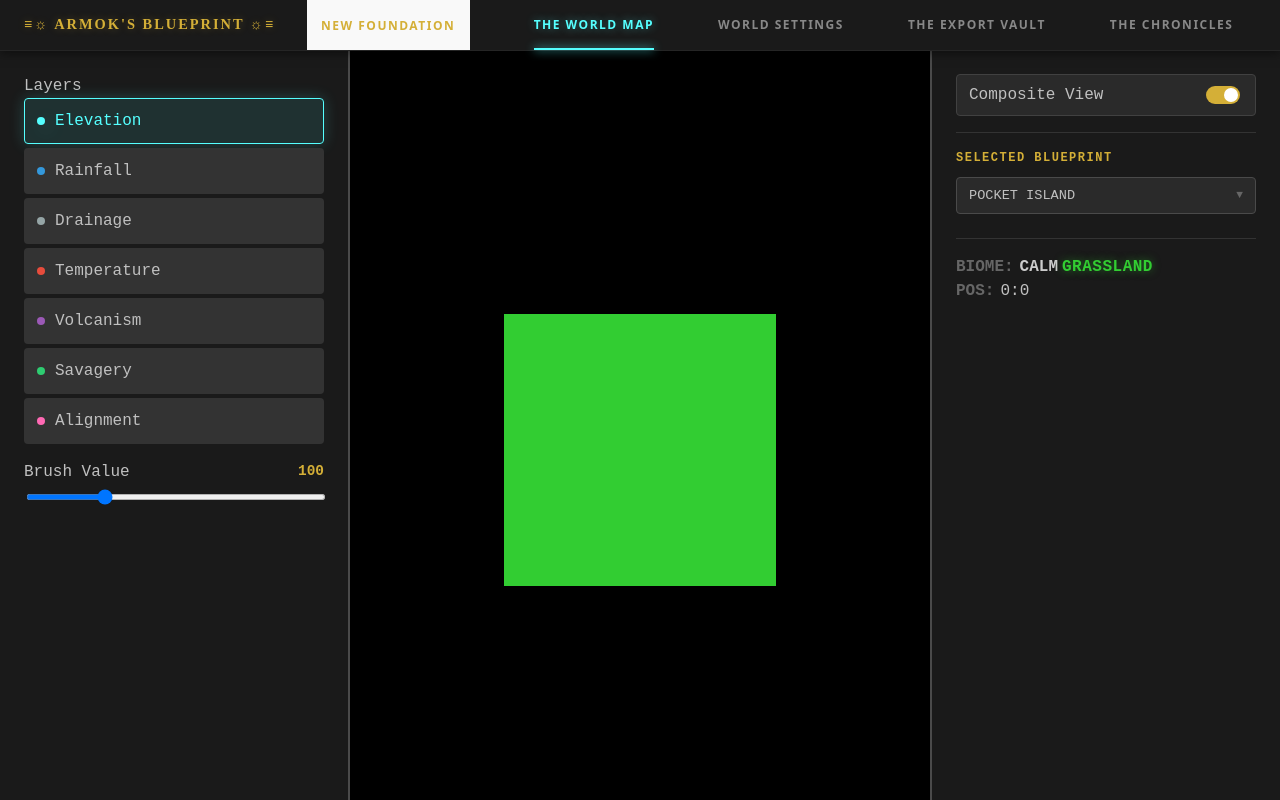
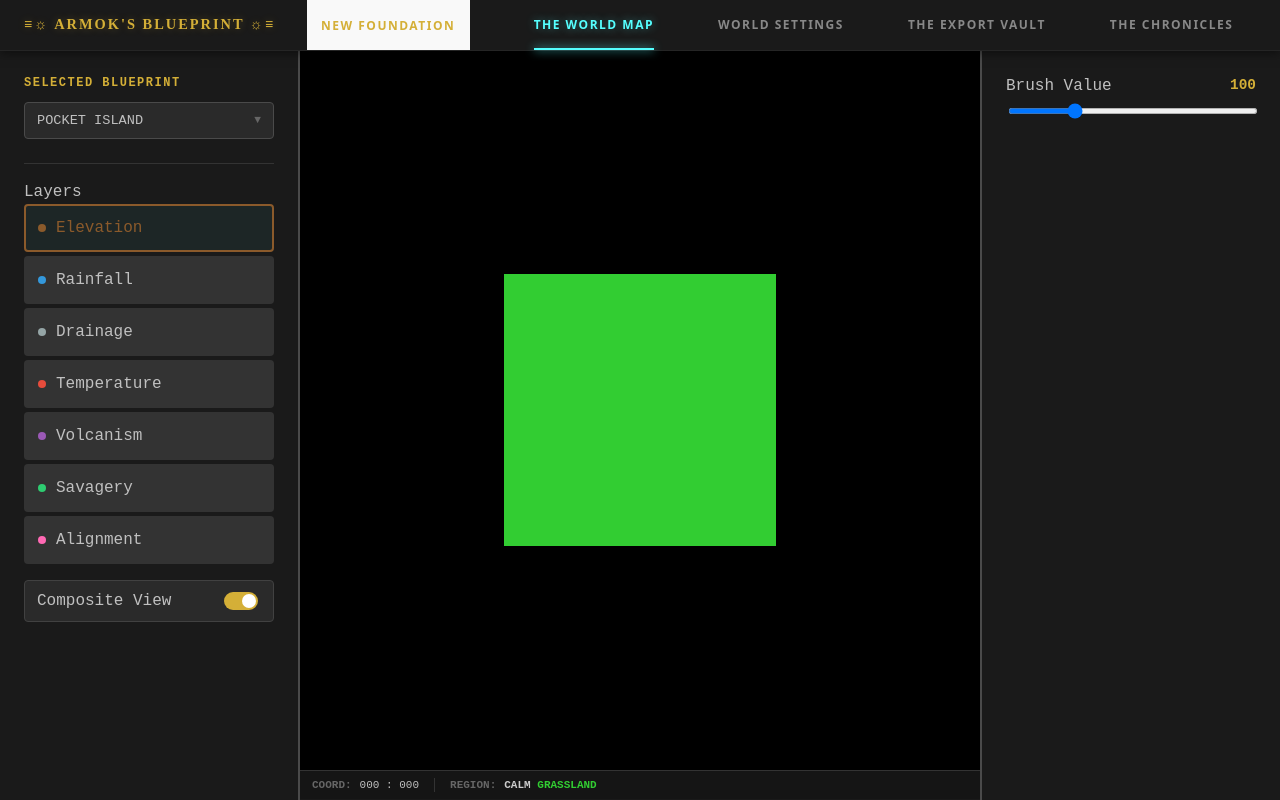
Before and after one commit to Pythongor/armoks-blueprint, a React (Vite) app: page / in a window 1280 px wide. Both pictures are taken after a click on the button "PREPARE THE BLUEPRINTS". Built offline with nearby package versions, Linux system fonts and the light colour scheme.

Commit message:
Map page rearrangement

```diff
--- a/src/components/pages/map/LayersRadioGroup/LayersRadioGroup.module.scss
+++ b/src/components/pages/map/LayersRadioGroup/LayersRadioGroup.module.scss
@@ -18,15 +18,12 @@
   height: 0;
 
   &:checked + .radioContent {
-    // background: $ui-light-gray;
-    border-color: $ui-active;
-    color: $ui-active;
-    background: rgba($ui-active, 0.1);
-    box-shadow: 0 0 15px rgba($ui-active, 0.2);
-
-    .indicator {
-      background: $ui-active;
-      box-shadow: 5px 5px 20px rgba($ui-active, 0.2);
+    @each $layer, $color in $layer-colors {
+      .radioLabel__#{$layer} & {
+        border-color: $color;
+        color: $color;
+        background: rgba($ui-active, 0.05);
+      }
     }
   }
 }
@@ -40,6 +37,7 @@
   align-items: center;
   transition: all 0.2s;
   user-select: none;
+  border: 2px solid transparent;
 
   &:hover {
     background: $ui-light-gray;
@@ -52,10 +50,9 @@
   height: 8px;
   border-radius: 50%;
   margin-right: 10px;
-  // border: 2px solid $ui-silver;
 
   @each $layer, $color in $layer-colors {
-    &.#{$layer} {
+    .radioLabel__#{$layer} & {
       background: $color;
     }
   }
--- a/src/components/pages/map/LayersRadioGroup/LayersRadioGroup.tsx
+++ b/src/components/pages/map/LayersRadioGroup/LayersRadioGroup.tsx
@@ -23,7 +23,10 @@ export function LayersRadioGroup() {
       <label className={styles.label}>Layers</label>
       <div className={styles.radioGroup}>
         {layers.map((layer) => (
-          <label key={layer.id} className={styles.radioLabel}>
+          <label
+            key={layer.id}
+            className={cn(styles.radioLabel, styles[`radioLabel__${layer.id}`])}
+          >
             <input
               type="radio"
               name="activeLayer"
@@ -33,7 +36,7 @@ export function LayersRadioGroup() {
               className={styles.radioInput}
             />
             <div className={styles.radioContent}>
-              <span className={cn(styles.indicator, styles[layer.id])} />
+              <span className={styles.indicator} />
               {layer.label}
             </div>
           </label>
--- a/src/components/pages/map/LeftSidebar/LeftSidebar.module.scss
+++ b/src/components/pages/map/LeftSidebar/LeftSidebar.module.scss
@@ -1,7 +1,8 @@
 @use "@styles/variables" as *;
 
 .base {
-  width: 300px;
+  height: 100%;
+  grid-area: left;
   border-right: 2px solid $panel-border;
   padding: 1.5rem;
   display: flex;
--- a/src/components/pages/map/LeftSidebar/LeftSidebar.tsx
+++ b/src/components/pages/map/LeftSidebar/LeftSidebar.tsx
@@ -1,16 +1,22 @@
-import { BrushSlider } from "../BrushSlider/BrushSlider";
+import { CompositeToggle } from "../CompositeToggle/CompositeToggle";
 import { LayersRadioGroup } from "../LayersRadioGroup/LayersRadioGroup";
+import { PresetSelector } from "../PresetSelector/PresetSelector";
 import styles from "./LeftSidebar.module.scss";
 
 export function LeftSidebar() {
   return (
     <div className={styles.base}>
       <section className={styles.section}>
+        <PresetSelector />
+      </section>
+
+      <div className={styles.divider}></div>
+      <section className={styles.section}>
         <LayersRadioGroup />
       </section>
 
       <section className={styles.section}>
-        <BrushSlider />
+        <CompositeToggle />
       </section>
     </div>
   );
--- a/src/components/pages/map/RightSidebar/RightSidebar.module.scss
+++ b/src/components/pages/map/RightSidebar/RightSidebar.module.scss
@@ -1,7 +1,8 @@
 @use "@styles/variables" as *;
 
 .base {
-  width: 300px;
+  grid-area: right;
+  height: 100%;
   border-left: 2px solid $panel-border;
   padding: 1.5rem;
   display: flex;
--- a/src/components/pages/map/RightSidebar/RightSidebar.tsx
+++ b/src/components/pages/map/RightSidebar/RightSidebar.tsx
@@ -1,22 +1,12 @@
-import { CompositeToggle } from "../CompositeToggle/CompositeToggle";
-import { PresetSelector } from "../PresetSelector/PresetSelector";
-import { StatusBar } from "../StatusBar/StatusBar";
+import { BrushSlider } from "../BrushSlider/BrushSlider";
 import styles from "./RightSidebar.module.scss";
 
 export function RightSidebar() {
   return (
     <div className={styles.base}>
       <section className={styles.section}>
-        <CompositeToggle />
+        <BrushSlider />
       </section>
-
-      <div className={styles.divider}></div>
-      <section className={styles.section}>
-        <PresetSelector />
-      </section>
-
-      <div className={styles.divider}></div>
-      <StatusBar />
     </div>
   );
 }
--- a/src/components/pages/map/StatusBar/StatusBar.module.scss
+++ b/src/components/pages/map/StatusBar/StatusBar.module.scss
@@ -1,33 +1,43 @@
 @use "@styles/variables" as *;
 
-.base {
-  position: absolute;
-  bottom: 0;
-  left: 0;
-  right: 0;
-  height: 32px;
-  background: #1a1a1a;
-  border-top: 1px solid #333;
+.statusBar {
+  grid-area: status;
+  height: 28px;
+  background: $panel-bg;
+  border-top: 1px solid $ui-gray;
   display: flex;
   align-items: center;
-  padding: 0 15px;
-  font-family: "monospace";
-  font-size: 12px;
-  color: #ccc;
-  gap: 20px;
-  z-index: 100;
+  padding: 0 12px;
+  font-family: "Fira Code", monospace;
+  font-size: 11px;
+  color: $ui-light;
+  gap: 15px;
+  user-select: none;
 }
 
 .section {
   display: flex;
   align-items: center;
   white-space: nowrap;
+  gap: 8px;
+
+  &.fill {
+    margin-left: auto;
+  }
+}
+
+.biomeSection {
+  width: 250px;
+}
+
+.divider {
+  width: 1px;
+  height: 14px;
+  background: $ui-gray;
 }
 
 .label {
-  color: #666;
-  margin-right: 6px;
-  text-transform: uppercase;
+  color: $text-gray;
   font-weight: bold;
 }
 
@@ -37,23 +47,18 @@
 
 .descriptor {
   font-weight: bold;
-  margin-right: 4px;
   text-transform: uppercase;
 
   &.Serene,
   &.Mirthful,
   &.Joyous_Wilds {
     color: $descriptor-good;
-    text-shadow: 0 0 5px rgba($descriptor-good, 0.4);
   }
-
   &.Sinister,
   &.Haunted,
   &.Terrifying {
     color: $descriptor-evil;
-    text-shadow: 0 0 5px rgba($descriptor-evil, 0.4);
   }
-
   &.Calm,
   &.Wilderness,
   &.Untamed_Wilds {
@@ -64,13 +69,10 @@
 .biomeValue {
   font-weight: bold;
   text-transform: uppercase;
-  letter-spacing: 0.5px;
-  transition: color 0.2s ease;
 
   @each $name, $color in $biome-colors {
     &.#{$name} {
       color: $color;
-      text-shadow: 0 0 8px rgba($color, 0.5);
     }
   }
 }
--- a/src/components/pages/map/StatusBar/StatusBar.tsx
+++ b/src/components/pages/map/StatusBar/StatusBar.tsx
@@ -9,29 +9,30 @@ export function StatusBar() {
     (state: RootState) => state.coords,
   );
 
+  const formattedX = x.toString().padStart(3, "0");
+  const formattedY = y.toString().padStart(3, "0");
+
   const descriptorClass = formatBiomeDescriptor(biomeDescriptor);
 
   return (
     <div className={styles.statusBar}>
-      <div className={styles.divider} />
-
       <div className={styles.section}>
-        <span className={styles.label}>Biome:</span>
-        <span className={cn(styles.descriptor, styles[descriptorClass])}>
-          {biomeDescriptor}
-        </span>
-        <span className={`${styles.biomeValue} ${styles[biome]}`}>
-          {formatBiomeText(biome)}
+        <span className={styles.label}>COORD:</span>
+        <span className={styles.value}>
+          {formattedX} : {formattedY}
         </span>
       </div>
 
       <div className={styles.divider} />
 
-      <div className={styles.statusBar}>
-        <div className={styles.section}>
-          <span className={styles.label}>Pos:</span>
-          <span className={styles.value}>
-            {x}:{y}
+      <div className={cn(styles.section, styles.biomeSection)}>
+        <span className={styles.label}>REGION:</span>
+        <div className={styles.contentGroup}>
+          <span className={cn(styles.descriptor, styles[descriptorClass])}>
+            {biomeDescriptor?.replace("_", " ")}
+          </span>{" "}
+          <span className={cn(styles.biomeValue, styles[biome])}>
+            {formatBiomeText(biome)}
           </span>
         </div>
       </div>
--- a/src/components/pages/map/TileMap/TileMap.module.scss
+++ b/src/components/pages/map/TileMap/TileMap.module.scss
@@ -1,6 +1,7 @@
 @use "@styles/variables" as *;
 
 .base {
+  grid-area: map;
   flex: 1;
   display: flex;
   flex-direction: column;
--- a/src/components/pages/map/page.module.scss
+++ b/src/components/pages/map/page.module.scss
@@ -1,9 +1,14 @@
 @use "@styles/variables" as *;
 
 .base {
-  display: flex;
+  display: grid;
+  grid-template-columns: 300px 1fr 300px;
+  grid-template-rows: 1fr 30px;
+  grid-template-areas:
+    "left map right"
+    "left status right";
   width: 100vw;
-  height: 100vh;
+  height: 100%;
   background-color: $bg-dark;
   font-family: "Courier New", Courier, monospace;
 }
--- a/src/components/pages/map/page.tsx
+++ b/src/components/pages/map/page.tsx
@@ -1,5 +1,6 @@
 import { LeftSidebar } from "./LeftSidebar/LeftSidebar";
 import { RightSidebar } from "./RightSidebar/RightSidebar";
+import { StatusBar } from "./StatusBar/StatusBar";
 import { TileMap } from "./TileMap/TileMap";
 import styles from "./page.module.scss";
 
@@ -9,6 +10,7 @@ export function MapPage() {
       <LeftSidebar />
       <TileMap />
       <RightSidebar />
+      <StatusBar />
     </div>
   );
 }
```
